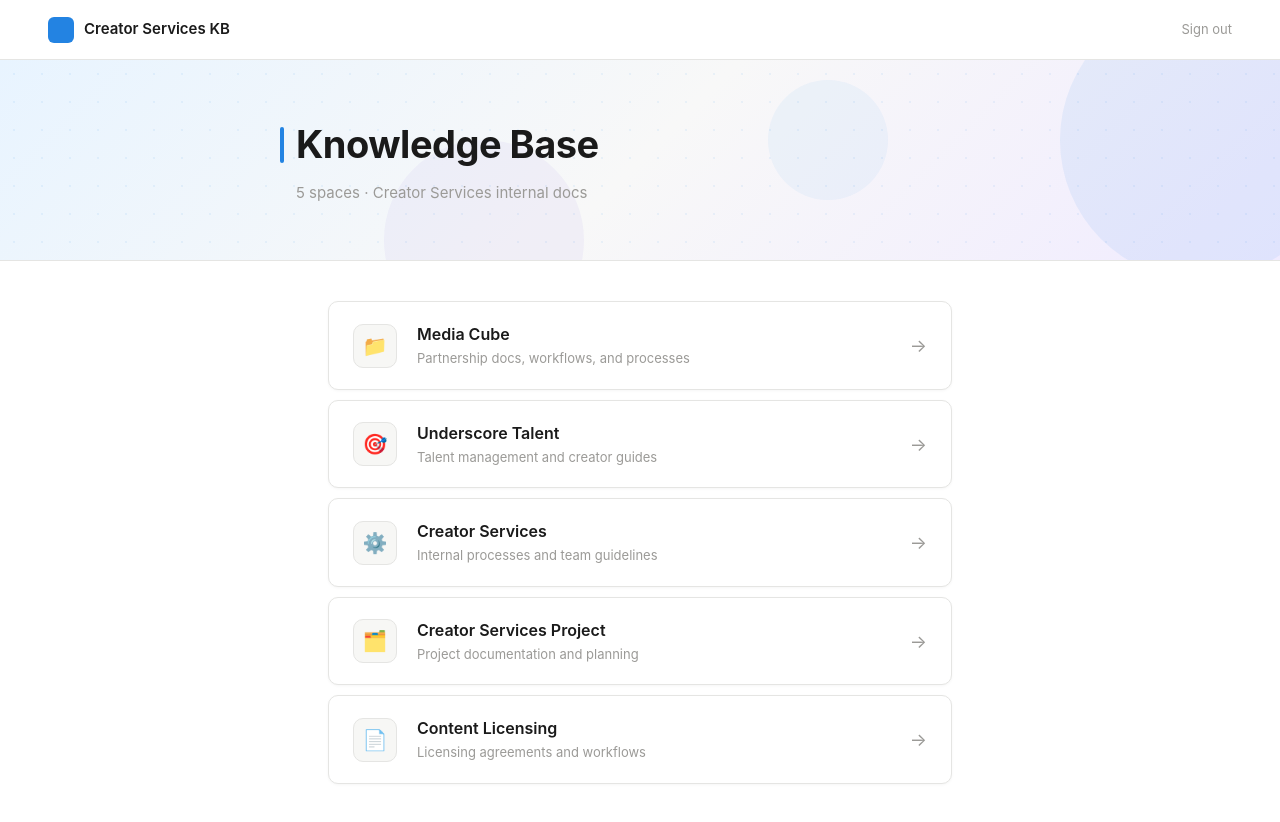
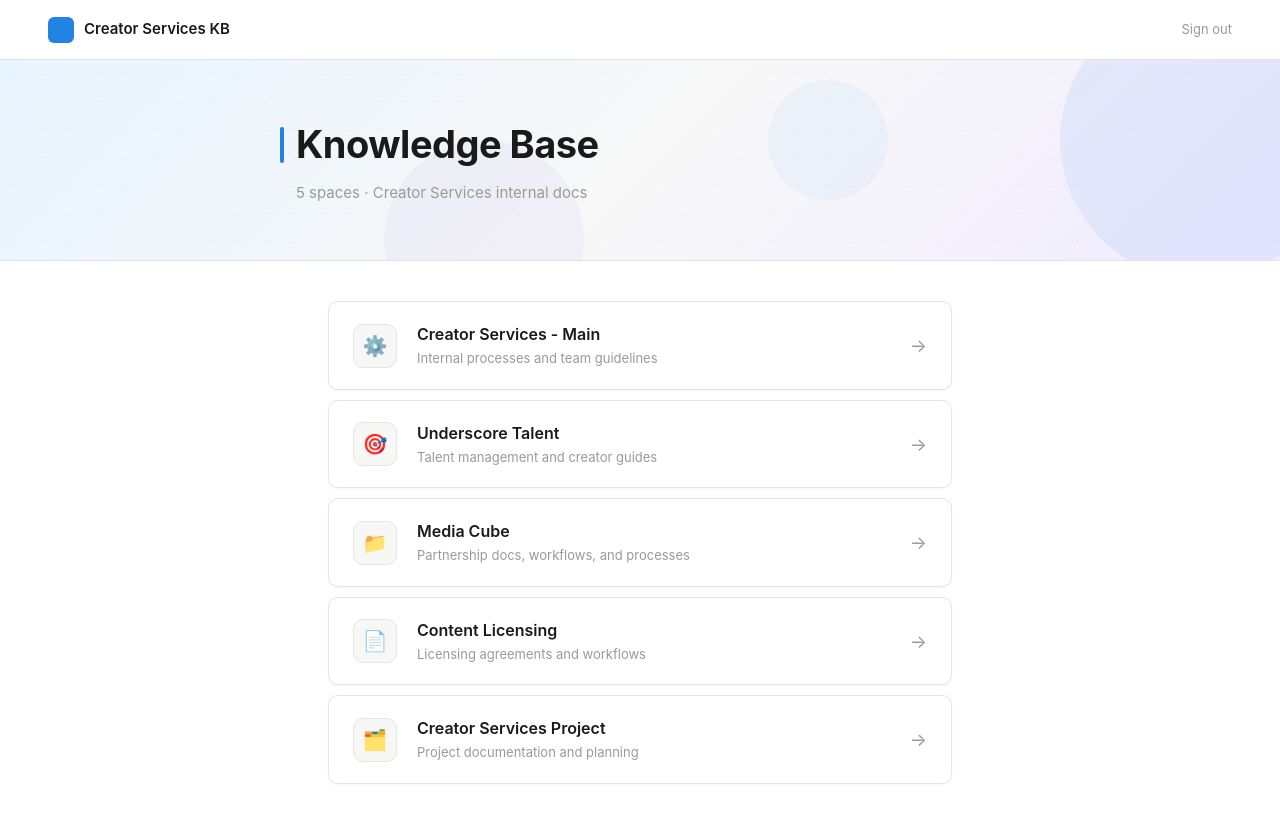
Before and after one commit to valerijssal/creator-kb-2, a Next.js app: page / in a window 1280 px wide. Built offline with nearby package versions, Linux system fonts and the light colour scheme.

Commit message:
reorder spaces and rename creator services

```diff
--- a/app/page.tsx
+++ b/app/page.tsx
@@ -2,11 +2,11 @@
 import { useRouter } from 'next/navigation';
 
 const SPACES = [
+  { slug: 'creator-services', label: 'Creator Services - Main', description: 'Internal processes and team guidelines', icon: '⚙️' },
+  { slug: 'underscore-talent', label: 'Underscore Talent', description: 'Talent management and creator guides', icon: '🎯' },
   { slug: 'media-cube', label: 'Media Cube', description: 'Partnership docs, workflows, and processes', icon: '📁' },
-  { slug: 'underscore-talent', label: 'Underscore Talent', description: 'Talent management and creator guides', icon: '🎯' },
-  { slug: 'creator-services', label: 'Creator Services', description: 'Internal processes and team guidelines', icon: '⚙️' },
+  { slug: 'content-licensing', label: 'Content Licensing', description: 'Licensing agreements and workflows', icon: '📄' },
   { slug: 'creator-services-project', label: 'Creator Services Project', description: 'Project documentation and planning', icon: '🗂️' },
-  { slug: 'content-licensing', label: 'Content Licensing', description: 'Licensing agreements and workflows', icon: '📄' },
 ];
 
 export default function Home() {
```
